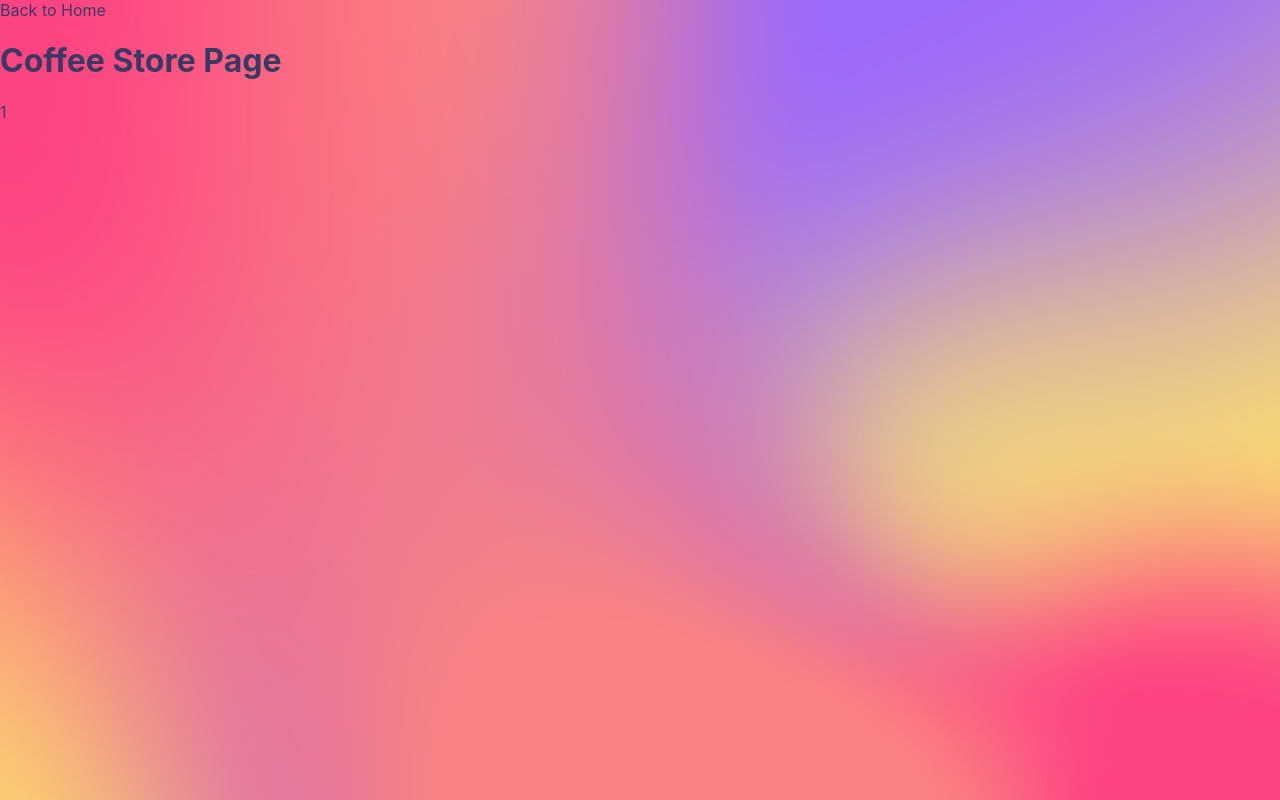
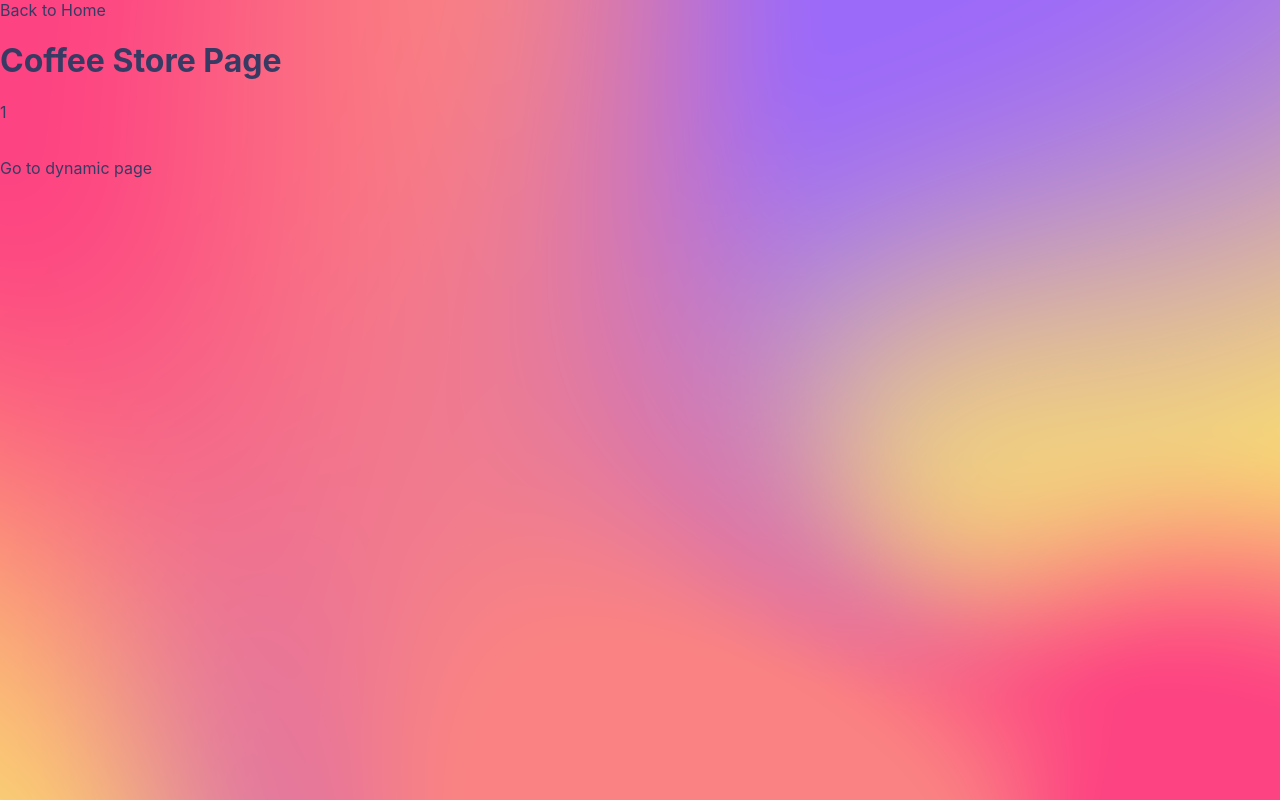
Before and after one commit to Severus7/coffee-connoisseur, a Next.js app: page /coffee-store/1 in a window 1280 px wide. Built offline with nearby package versions, Linux system fonts and the light colour scheme.

Commit message:
added dynamic routing using Link component

```diff
--- a/pages/coffee-store/[id].jsx
+++ b/pages/coffee-store/[id].jsx
@@ -12,6 +12,10 @@
       </Link>
       <h1>Coffee Store Page</h1>
       <p>{router.query.id}</p>
+      <br />
+      <Link href="/coffee-store/dynamic">
+        <a>Go to dynamic page</a>
+      </Link>
     </div>
   );
 };
```
